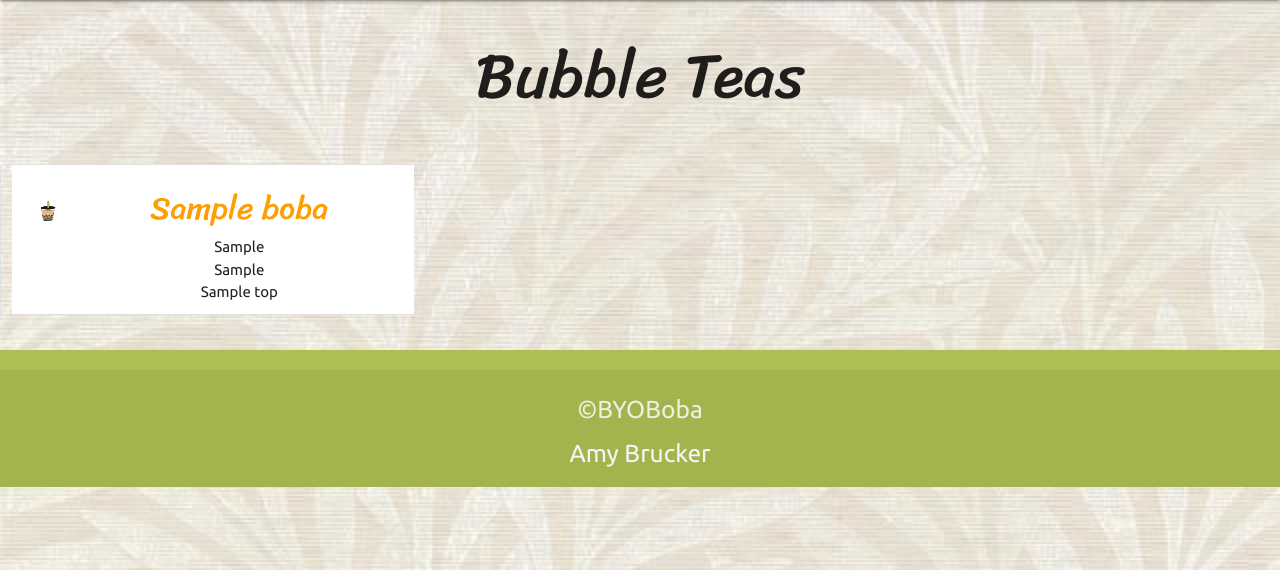
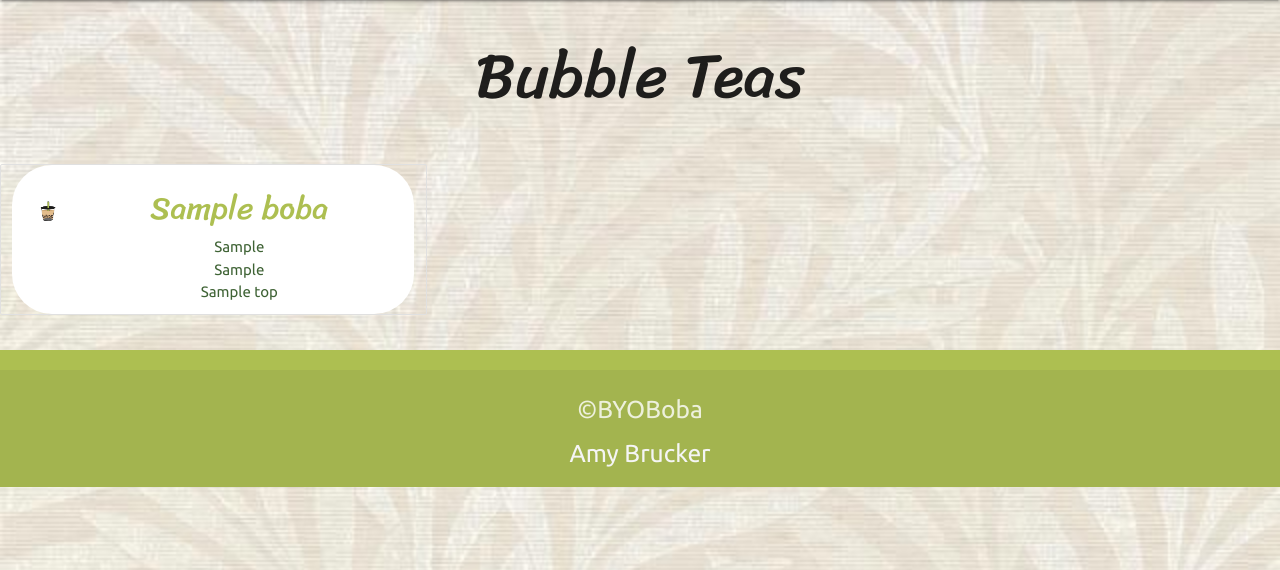
Before and after one commit to amybru/byioboba, a Flask app: page /get_drink in a window 1280 px wide. Shown: the part 64-634 px from the top of the page. Run offline with Flask 2, Linux system fonts and the light colour scheme; a database or web service that is not in the repository returns one stand-in record (values such as "Sample title"); some libraries are stand-ins or nearby versions.

Commit message:
styles added to view all drinks page

```diff
--- a/static/css/style.css
+++ b/static/css/style.css
@@ -89,13 +89,32 @@ body {
     font-family: 'Sriracha', cursive;
 }
 
+.collection-circle {
+    border-radius: 40px;
+    background-color: #ffffff;
+    color: #3f6335;
+}
 
-.card-title {
+.collection-circle:hover {
+    background-color: #3f6335;
+    color: #ffffff;
+
+}
+
+.drink-card-title {
     font-family: 'Sriracha', cursive;
     font-size: 2em;
-    color: #ff9e01;
+    color: #adbf51;
 }
 
+.drink-card-title:hover {
+    color:#ffffff;
+}
+
+.collection-img {
+    width: 100px;
+    height: 115px;
+}
 
 /* Individual Drink page */
 
--- a/templates/drinks.html
+++ b/templates/drinks.html
@@ -8,14 +8,14 @@
    </div>
 </div>
 
-<div class="row center-align">
+<div class="row center-align collections-row">
    <!--WITHOUT SEARCH-->
    {% for boba in boba %}
    <div>
-    <ul class="collection col s12 m6 l4 hoverable">
-    <li class="collection-item avatar">
-      <img src="static/img/logo.jpg" alt="Boba" class="circle">
-      <a class="title" href="{{ url_for('see_one', boba_id=boba._id)}}"><h5 class="card-title">{{ boba.drink_name }}</h5></a>
+    <ul class="collection col s12 m6 l4">
+    <li class="collection-item collection-circle hoverable avatar">
+      <img src="static/img/logo.jpg" alt="Boba" class="circle collection-img">
+      <a class="title" href="{{ url_for('see_one', boba_id=boba._id)}}"><h5 class="card-title drink-card-title">{{ boba.drink_name }}</h5></a>
       <p>{{ boba.drink_type }} <br>
          {{ boba.tea_type }} <br>
          {{ boba.top }}
```
